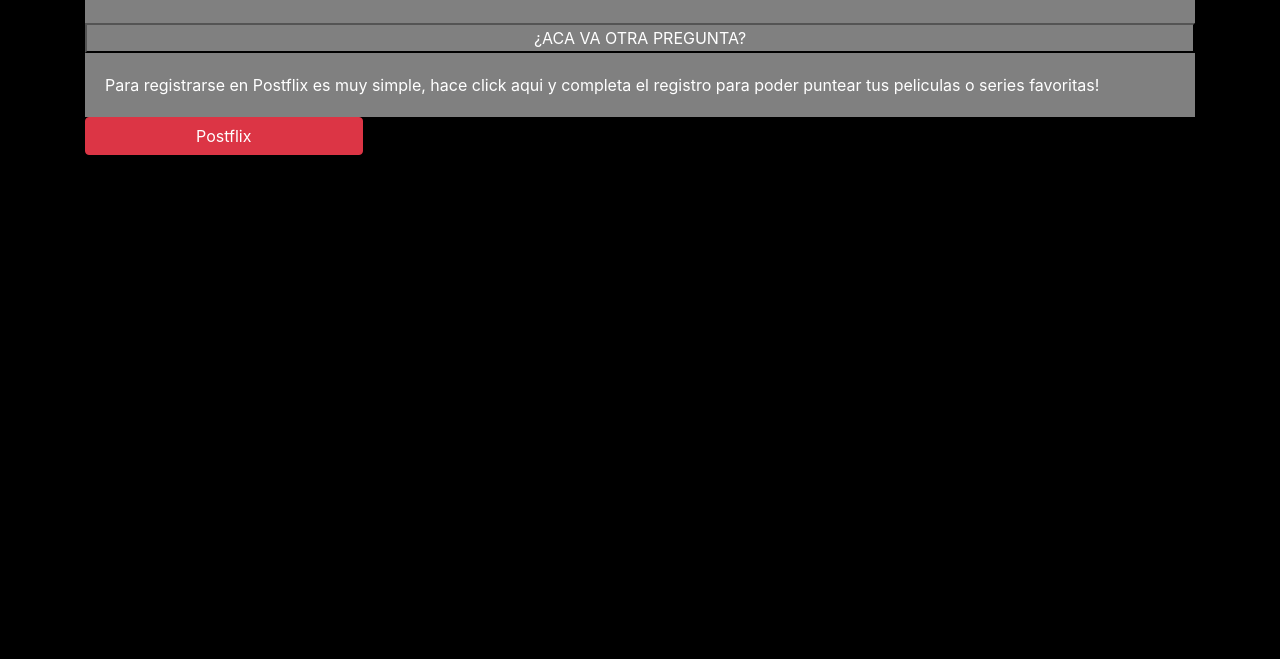
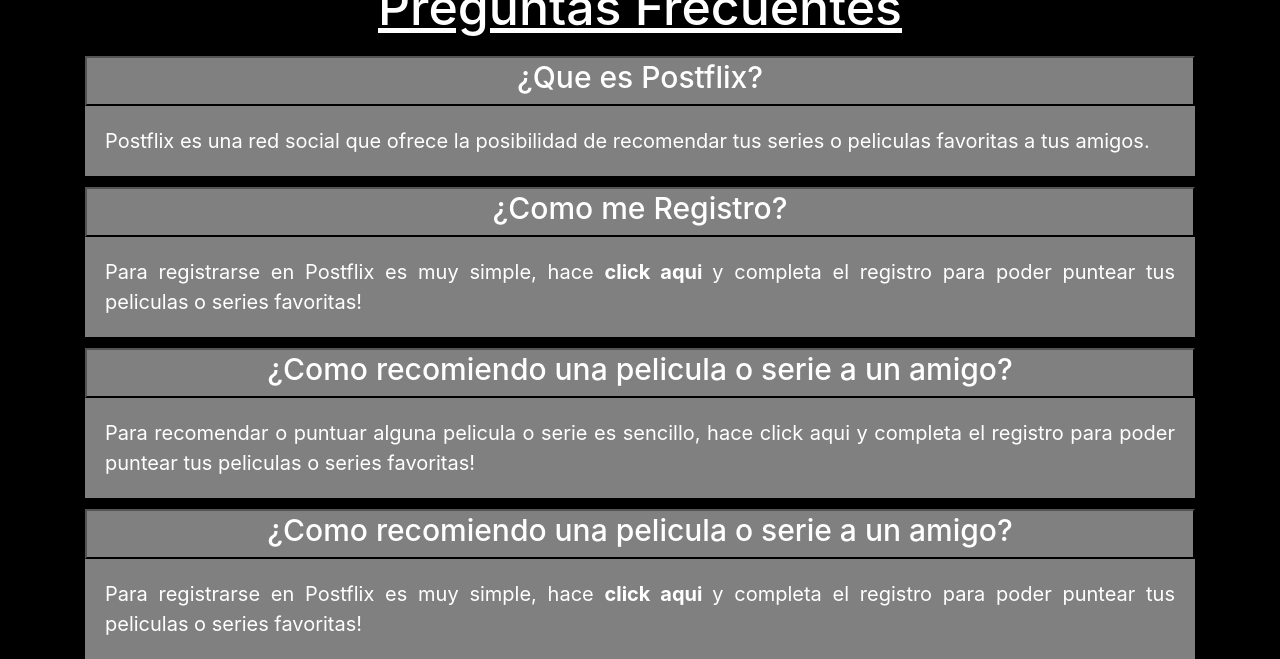
Before and after one commit to gallol/proyecto-integral, a PHP site: page /test_faqs.html in a window 1280 px wide. Shown: the part 339-998 px from the top of the page. Before the commit the page ends 494 px from the top, so only its background shows below. Run offline with PHP 8.4, Linux system fonts and the light colour scheme.

Commit message:
modifique estilo faqs

```diff
--- a/proyecto-integral-master/faqs/css/style.css
+++ b/proyecto-integral-master/faqs/css/style.css
@@ -4,23 +4,36 @@
 }
 
 h1{
+  text-decoration: underline;
   text-align: center;
   color:white;
-  font-size: 40px;
+  font-size: 50px;
   margin: 0px 0px 8px;
+}
+h2{
+  text-align: center;
+  color:white;
+  font-size: 30px;
+}
+
+a{
+  color:white;
 }
 
 button{
   width:100%;
   background-color: grey;
   color: white;
+  margin-top: 1%;
 }
+
 
 .card-body{
   width:100%;
   background-color: grey;
   color:white;
   text-align: justify;
+  font-size: 20px;
 }
 
 .btn-danger{
--- a/proyecto-integral-master/faqs/test_faqs.html
+++ b/proyecto-integral-master/faqs/test_faqs.html
@@ -8,33 +8,42 @@
   </head>
   <body>
     <div class="container">
+      <header>
+
+        <nav class="navbar navbar-light bg-transparent">
+          <!-- LOGO -->
+          <a title="Logo PointFlix" href="home.php">
+            <img class="logo" src="https://github.com/gallol/proyecto-integral/blob/master/proyecto-integral-master/Imagenes/logo.png?raw=true" alt="Postflix">
+          </a>
+
+      </header>
         <h1>Preguntas Frecuentes</h1>
-          <button type="button" name="button-a">¿Que es Postflix?</button>
+          <button type="button" name="button-a"> <h2>¿Que es Postflix?</h2> </button>
           <div class="card-a">
             <div class="card-body">
-              Postflix es una red que ofrece una gran bla bla bla bla bla
+              Postflix es una red social que ofrece la posibilidad de recomendar tus series o peliculas favoritas a tus amigos.
             </div>
           </div>
-          <button type="button" name="button-b">¿Como me registro?</button>
+          <button type="button" name="button-b"><h2>¿Como me Registro?</h2></button>
           <div class="card-b">
             <div class="card-body">
-              Para registrarse en Postflix es muy simple, hace click aqui y completa el registro para poder puntear tus peliculas o series favoritas!
+              Para registrarse en Postflix es muy simple, hace  <strong> <a href="registro.php">click aqui</a> </strong> y completa el registro para poder puntear tus peliculas o series favoritas!
             </div>
           </div>
-          <button type="button" name="button-c">¿Como recomiendo una pelicula o serie a un amigo?</button>
+          <button type="button" name="button-c"> <h2>¿Como recomiendo una pelicula o serie a un amigo?</h2> </button>
           <div class="card-b">
             <div class="card-body">
               Para recomendar o puntuar alguna pelicula o serie es sencillo, hace click aqui y completa el registro para poder puntear tus peliculas o series favoritas!
             </div>
           </div>
-          <button type="button" name="button-d">¿ACA VA OTRA PREGUNTA?</button>
+          <button type="button" name="button-d"> <h2>¿Como recomiendo una pelicula o serie a un amigo?</h2> </button>
           <div class="card-b">
             <div class="card-body">
-              Para registrarse en Postflix es muy simple, hace click aqui y completa el registro para poder puntear tus peliculas o series favoritas!
+              Para registrarse en Postflix es muy simple, hace <strong> <a href="registro.php">click aqui</a> </strong> y completa el registro para poder puntear tus peliculas o series favoritas!
             </div>
           </div>
 
-          <button type="button" class="btn btn-danger">Postflix</button>
+
 
     </div>
      <script src="https://code.jquery.com/jquery-3.3.1.slim.min.js" integrity="sha384-q8i/X+965DzO0rT7abK41JStQIAqVgRVzpbzo5smXKp4YfRvH+8abtTE1Pi6jizo" crossorigin="anonymous"></script>
```
